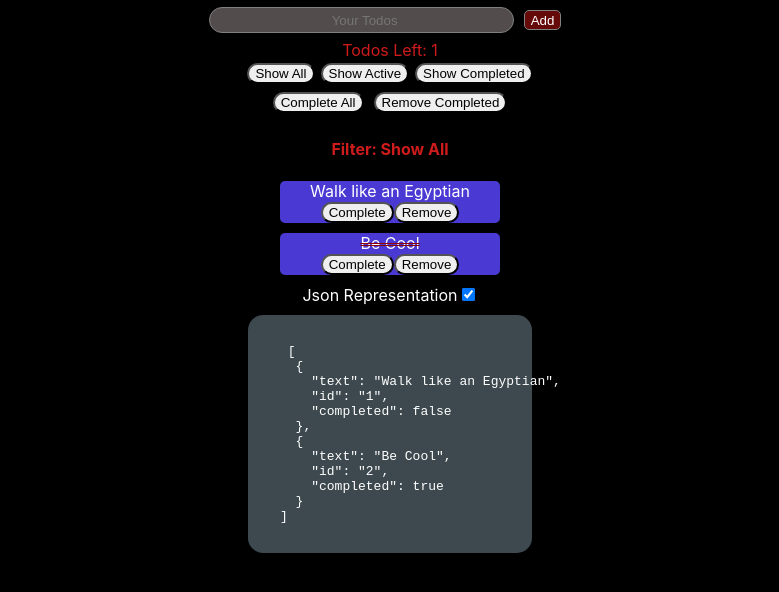
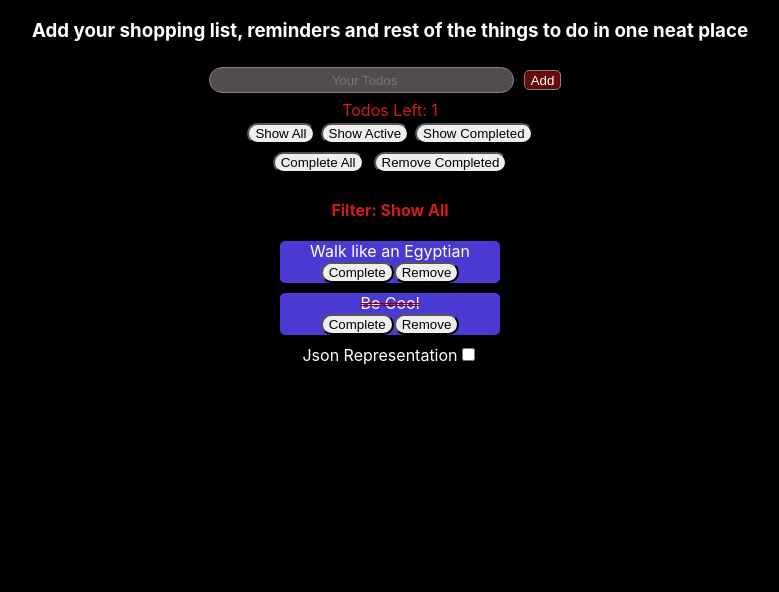
Before and after one commit to bpurkuti/react-todo-app, a React (Create React App) app: page / in a window 1280 px wide. Shown: the top 592 px of the page, without its empty margins (250-1029 px from the left). Built offline with nearby package versions, Linux system fonts and the light colour scheme.

Commit message:
Header with Info about App

```diff
--- a/src/components/TodoList.tsx
+++ b/src/components/TodoList.tsx
@@ -10,7 +10,7 @@ import Todo from './Todo';
 const TodoList = () => {
     const [todos, setTodos] = useState(initialTodos);
     const [filter, setFilter] = useState('Show All');
-    const [toggleJson, setToggleJson] = useState(true);
+    const [toggleJson, setToggleJson] = useState(false);
 
     const addTodo = (text: string, id: string, completed: boolean) => {
         if (!text.length) {
@@ -59,6 +59,10 @@ const TodoList = () => {
 
     return (
         <div>
+
+            <h3>
+                Add your shopping list, reminders and rest of the things to do in one neat place
+            </h3>
             <TodoForm addTodo={addTodo} />
 
             <div className="filter_name"> Todos Left: {todos.filter(todo => !todo.completed).length} </div>
```
Also changed, not shown: 1 other file (tests, documents, lock files or other folders).
